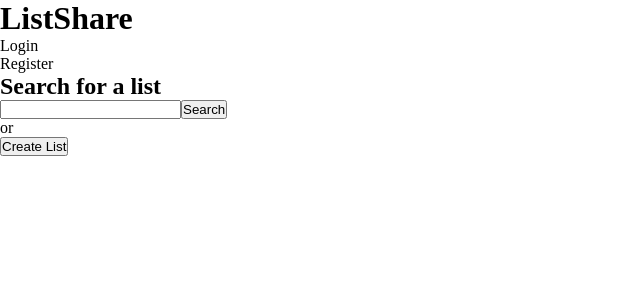
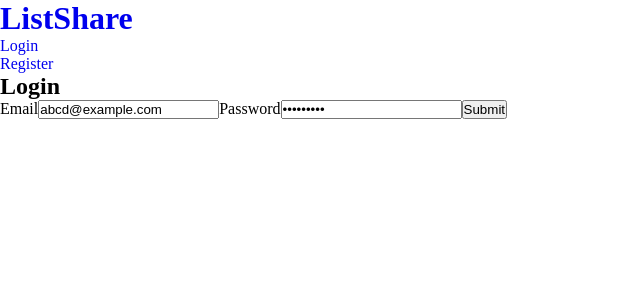
Before and after one commit to PJsky/ListShare-Frontend, a React (Create React App) app in the folder listshare-front/: page /login in a window 1280 px wide. Shown: the top 300 px of the page, without its empty margins (0-640 px from the left). Built offline with nearby package versions, Linux system fonts and the light colour scheme.

Commit message:
routing done

```diff
--- a/listshare-front/src/App.js
+++ b/listshare-front/src/App.js
@@ -1,6 +1,8 @@
 import React from 'react';
 import "./styles/style.css";
 import MainPage from './components/MainPage';
+import Login from './components/Login';
+import Register from './components/Register';
 import Navbar from './components/Navbar';
 import {BrowserRouter as Router, Switch, Route, Redirect} from 'react-router-dom';
 
@@ -9,7 +11,11 @@ function App() {
     <Router>
       <div className="App">
         <Navbar/>
-        <MainPage/>
+        <Switch>
+          <Route path="/" exact component={MainPage}/>
+          <Route path="/login" exact component={Login}/>
+          <Route path="/register" exact component={Register}/>
+        </Switch>
       </div>
     </Router>
   );
--- /dev/null
+++ b/listshare-front/src/components/Login.js
@@ -0,0 +1,40 @@
+import React from 'react';
+import { Formik, Form, Field, ErrorMessage } from 'formik';
+
+
+const Login = () => {
+
+    return(
+        <>
+            <div className="mainpage-container">
+                <h2>Login</h2>
+                <Formik
+                initialValues={{ email:'abcd@example.com', password:'123123321' }}
+                onSubmit={(values, { setSubmitting }) => {
+                    setTimeout(() => {
+                    console.log("Logging");
+                    }, 400);
+                }}
+                >
+                {({ isSubmitting, errors }) => (
+                    <Form>
+                    <label for="email" className="">Email</label>
+                    <Field type="text" name="email" className="" id="email"/>
+                    <ErrorMessage name="email" component="div" />
+                    <label for="password" className="">Password</label>
+                    <Field type="password" name="password" className="" id="password"/>
+                    <ErrorMessage name="password" component="div" />
+                    {/* <Link to="/content"> */}
+                        <button type="submit" disabled={isSubmitting} className="">
+                            Submit
+                        </button>
+                    {/* </Link> */}
+                    </Form>
+                )}
+                </Formik>
+            </div>
+        </>
+    )
+}
+
+export default Login;
--- a/listshare-front/src/components/Navbar.js
+++ b/listshare-front/src/components/Navbar.js
@@ -1,4 +1,5 @@
 import React from 'react';
+import {Link} from 'react-router-dom';
 
 
 const Nav = () => {
@@ -7,12 +8,18 @@ const Nav = () => {
         <>
             <div className="navbar-container">
                 <div className="navbar-listshare">
-                    <h1>ListShare</h1>
+                    <h1>
+                        <Link to ="/">ListShare</Link>
+                    </h1>
                 </div>
                 <nav className="navigation">
                     <ul className="navigation-list">
-                        <li className="navigation-list-item">Login</li>
-                        <li className="navigation-list-item">Register</li>
+                        <li className="navigation-list-item">
+                            <Link to ="/login">Login</Link>
+                        </li>
+                        <li className="navigation-list-item">
+                            <Link to ="/register">Register</Link>
+                        </li>
                     </ul>
                 </nav>
             </div>
--- /dev/null
+++ b/listshare-front/src/components/Register.js
@@ -0,0 +1,44 @@
+import React from 'react';
+import { Formik, Form, Field, ErrorMessage } from 'formik';
+
+
+const Register = () => {
+
+    return(
+        <>
+            <div className="mainpage-container">
+                <h2>Register</h2>
+                <Formik
+                initialValues={{ email:'', password:'', password_confirmation:'' }}
+                onSubmit={(values, { setSubmitting }) => {
+                    setTimeout(() => {
+                    console.log("Logging");
+                    }, 400);
+                }}
+                >
+                {({ isSubmitting, errors }) => (
+                    <Form>
+                    <label for="email" className="">Email</label>
+                    <Field type="text" name="email" className="" id="email"/>
+                    <ErrorMessage name="email" component="div" />
+                    <label for="password" className="">Password</label>
+                    <Field type="password" name="password" className="" id="password"/>
+                    <ErrorMessage name="password" component="div" />
+                    <label for="password" className="sign-up-page-label">Password confirmation</label>
+                    <Field type="password" name="password_confirmation" className="sign-up-page-input" id="password"/>
+                    <ErrorMessage name="password_confirmation" component="div" />
+
+                    {/* <Link to="/content"> */}
+                        <button type="submit" disabled={isSubmitting} className="">
+                            Submit
+                        </button>
+                    {/* </Link> */}
+                    </Form>
+                )}
+                </Formik>
+            </div>
+        </>
+    )
+}
+
+export default Register;
--- a/listshare-front/src/styles/components-styles/navbar/navbar.css
+++ b/listshare-front/src/styles/components-styles/navbar/navbar.css
@@ -57,10 +57,12 @@
 .navbar-container .navigation .navigation-list .navigation-list-item {
   margin: 0 3vw;
   font-size: 1.3rem;
+  color: black;
 }
 
 .navbar-container .navigation .navigation-list .navigation-list-item:hover {
   cursor: pointer;
   border-bottom: 1px solid black;
+  color: black;
 }
 /*# sourceMappingURL=navbar.css.map */
--- a/listshare-front/src/styles/components-styles/navbar/navbar.scss
+++ b/listshare-front/src/styles/components-styles/navbar/navbar.scss
@@ -33,9 +33,11 @@
             .navigation-list-item{
                 margin: 0 3vw;
                 font-size: 1.3rem;
+                color:black;
                 &:hover{
                     cursor: pointer;
                     border-bottom: 1px solid black;
+                    color:black;
                 }
             }
         }
```
Also changed, not shown: 1 other file (tests, documents, lock files or other folders).
